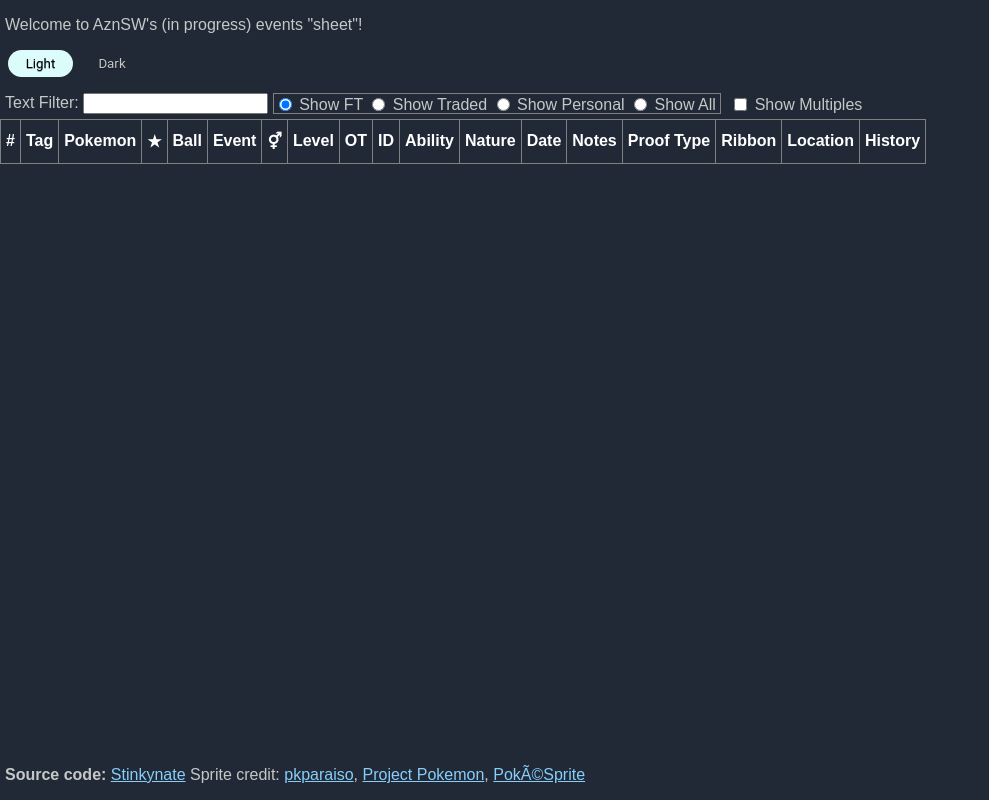
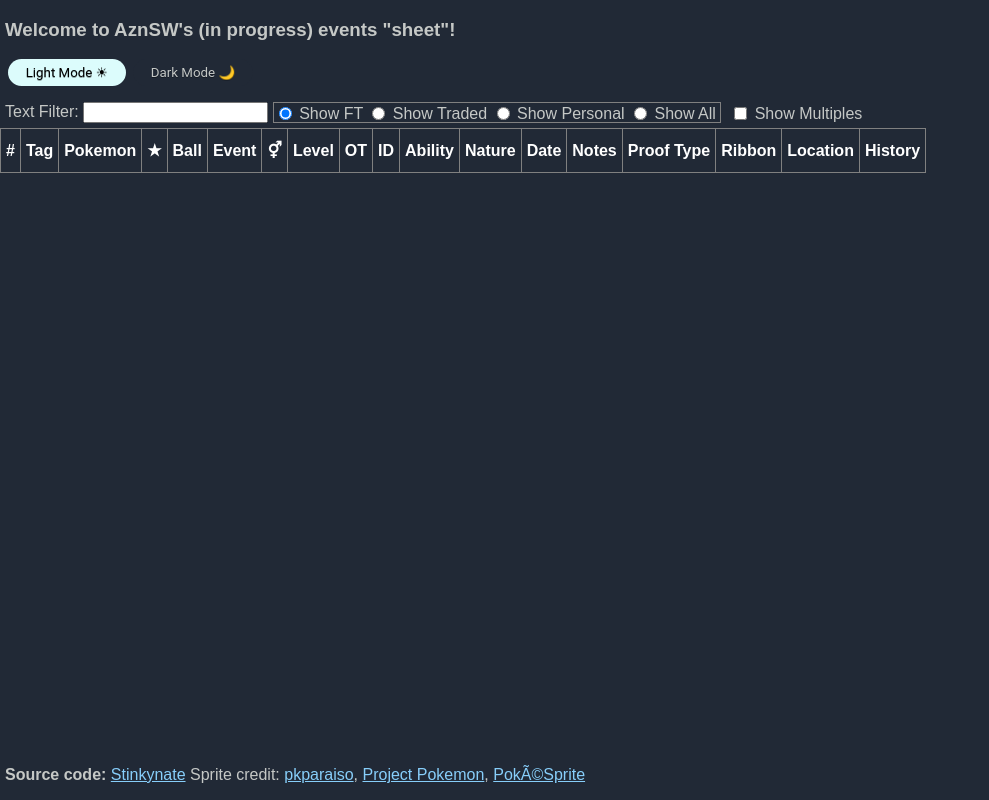
Before and after one commit to AznPoke/aznpoke.github.io, a plain HTML site: page index.html in a window 1280 px wide. Shown: the whole page, without its empty margins (0-989 px from the left). Drawn offline with nearby package versions, Linux system fonts and the light colour scheme; no server answers.

Commit message:
edit light/dark button

```diff
--- a/index.html
+++ b/index.html
@@ -26,11 +26,11 @@
 
 	<div class="box">
 		<div class="row header">
-			<p>Welcome to AznSW's (in progress) events "sheet"!
-			</p>
+			<h3>Welcome to AznSW's (in progress) events "sheet"!
+			</h3>
 			<div class="mode">
-			<button type="submit" class="light">Light</button>
-			<button type="submit" class="dark">Dark</button>
+			<button type="submit" class="light">Light Mode &#9728;</button>
+			<button type="submit" class="dark">Dark Mode &#127769;</button>
 			</div>
 			<label for="filter">Text Filter:</label>
 			<input id="filter" name="filter" onchange="filterTable()" onkeyup="filterKeyUp()" onchange="filterTable()">
```
